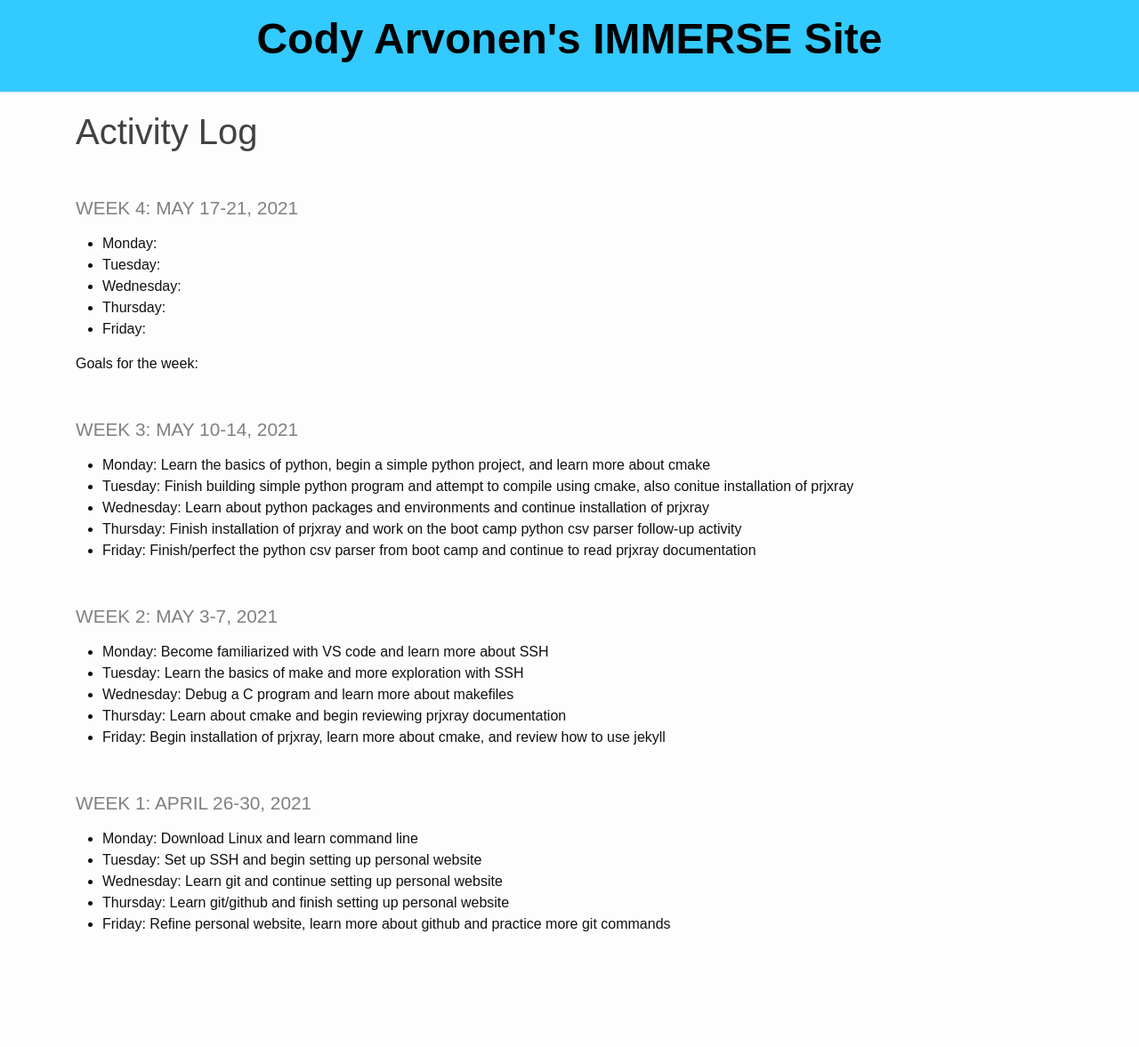
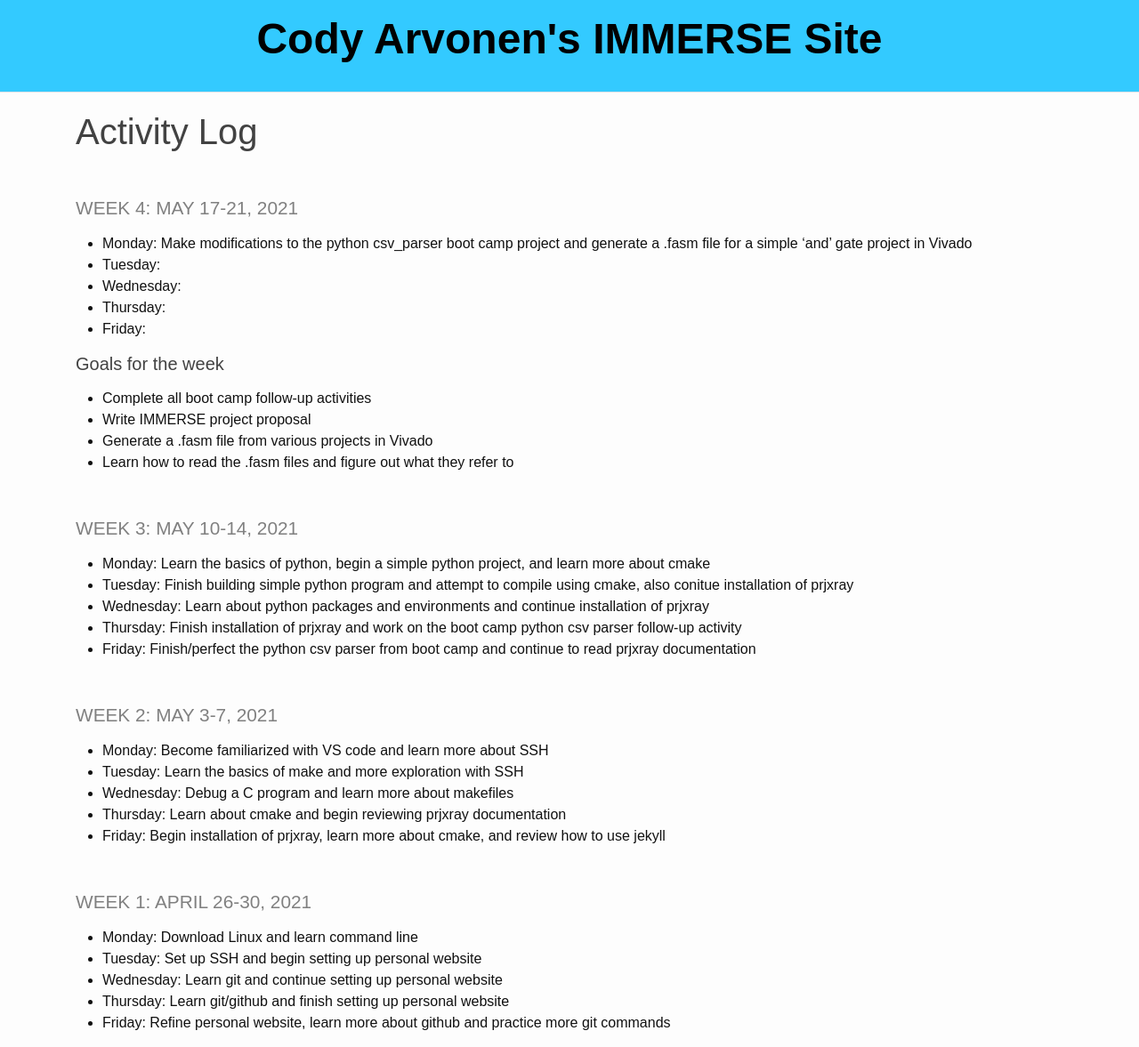
Before and after one commit to codyarvonen/personal_website, a Jekyll site: the page built from _pages/log.md, in a window 1280 px wide and 1177 px high. Shown: the whole window at 89% size. Built offline with Jekyll 4.4.1, drawn with Linux system fonts in a browser that asks for light colours.

Commit message:
5/17/2021 Activity log update including week 4 goals

```diff
--- a/_pages/log.md
+++ b/_pages/log.md
@@ -3,15 +3,19 @@ layout: default
 title: Activity Log
 ---
 
-### Week 4: May 17-21, 2021
+### **Week 4: May 17-21, 2021**
 
-* **Monday**:
+* **Monday**: Make modifications to the python csv_parser boot camp project and generate a .fasm file for a simple 'and' gate project in Vivado
 * **Tuesday**:
 * **Wednesday**:
 * **Thursday**:
 * **Friday**:
 
-**Goals for the week**:
+##### **Goals for the week**
+* Complete all boot camp follow-up activities
+* Write IMMERSE project proposal
+* Generate a .fasm file from various projects in Vivado
+* Learn how to read the .fasm files and figure out what they refer to
 
 
 ### Week 3: May 10-14, 2021
```
